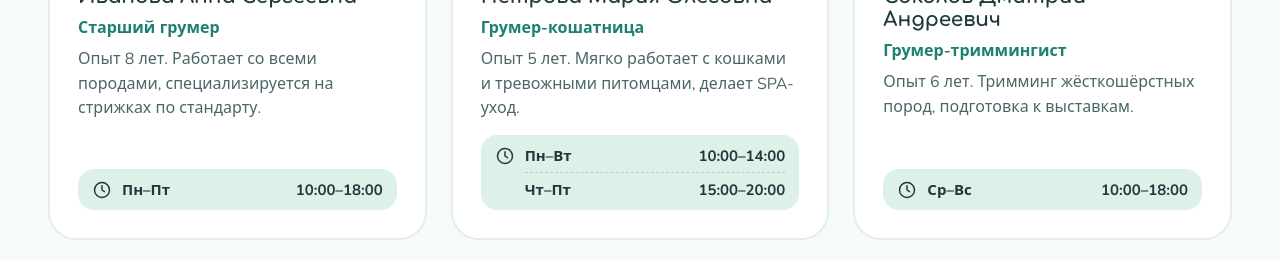
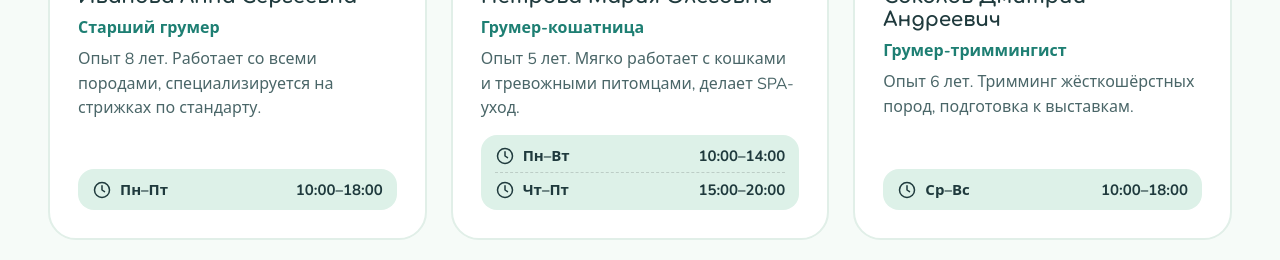
Before and after one commit to aleksan94/gruming, a Vue app: page / in a window 1280 px wide. Shown: the part 2740-3000 px from the top of the page. Built offline with nearby package versions, Linux system fonts and the light colour scheme.

Commit message:
Иконка часов в каждой строке

```diff
--- a/src/components/TeamSection.vue
+++ b/src/components/TeamSection.vue
@@ -21,9 +21,9 @@ import { EMPLOYEES } from '../data/salon'
             <span class="role">{{ e.role }}</span>
             <p>{{ e.experience }}</p>
             <div class="schedule">
-              <AppIcon name="clock" :size="20" />
               <ul class="slots">
                 <li v-for="s in e.schedule" :key="s.days + s.hours">
+                  <AppIcon name="clock" :size="20" />
                   <span class="days">{{ s.days }}</span>
                   <span class="hours">{{ s.hours }}</span>
                 </li>
@@ -93,9 +93,6 @@ import { EMPLOYEES } from '../data/salon'
 }
 
 .schedule {
-  display: flex;
-  align-items: flex-start;
-  gap: 10px;
   margin-top: 6px;
   padding: 10px 14px;
   border-radius: 16px;
@@ -104,28 +101,26 @@ import { EMPLOYEES } from '../data/salon'
   font-size: 15px;
 }
 
-.schedule :deep(svg),
-.schedule > :first-child {
-  flex: none;
-  margin-top: 1px;
-}
-
 .slots {
   list-style: none;
   margin: 0;
   padding: 0;
-  flex: 1;
-  min-width: 0;
   display: flex;
   flex-direction: column;
   gap: 6px;
 
   li {
     display: flex;
-    flex-wrap: wrap;
-    align-items: baseline;
-    justify-content: space-between;
-    gap: 2px 12px;
+    align-items: center;
+    gap: 8px;
+  }
+
+  li > :first-child {
+    flex: none;
+  }
+
+  .hours {
+    margin-left: auto;
   }
 
   li + li {
```
